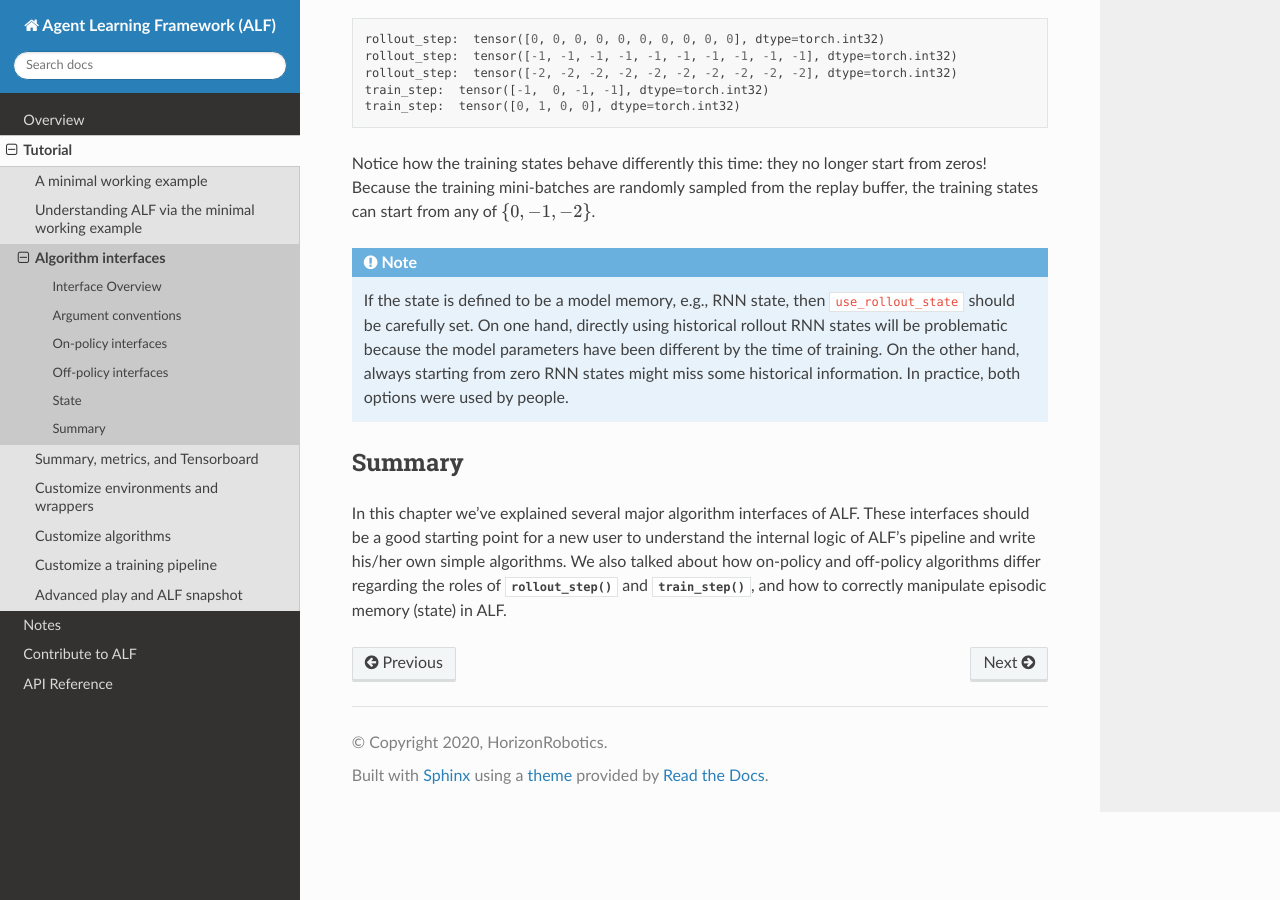
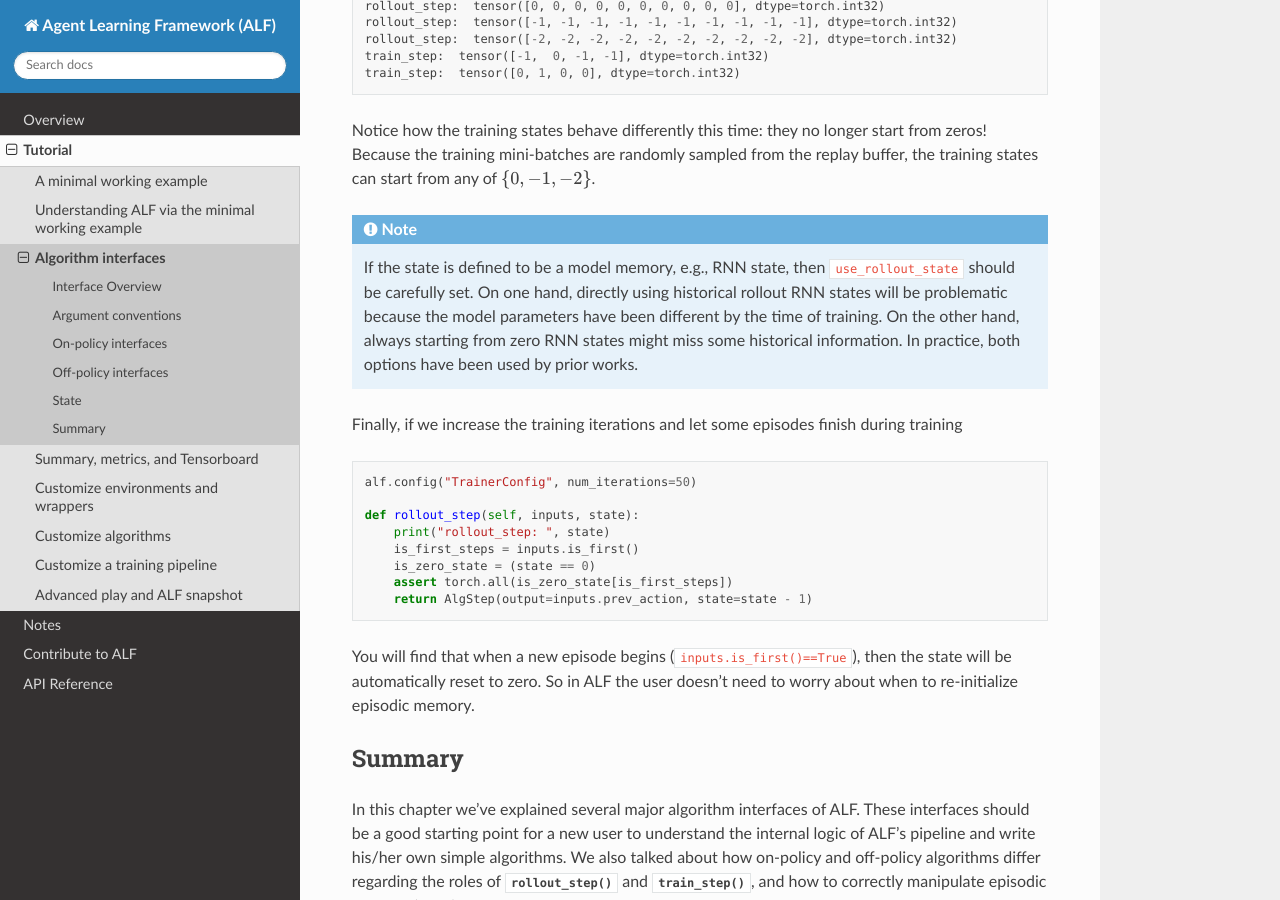
Before and after one commit to HorizonRobotics/alf, a Sphinx documentation site: the page built from docs/tutorial/algorithm_interfaces.rst, in a window 1280 px wide and 900 px high, scrolled down 8137 px. Built offline with Sphinx 7.4.7 and the Read the Docs theme 2.0.0, drawn with Linux system fonts in a browser that asks for light colours; pages that are not in the unit, such as notebooks, are missing from menus.

Commit message:
add state resetting paragraph

```diff
--- a/docs/tutorial/algorithm_interfaces.rst
+++ b/docs/tutorial/algorithm_interfaces.rst
@@ -355,13 +355,11 @@ to be optimized:
 
     def rollout_step(self, inputs, state):
         print("rollout_step: ", state)
-        return AlgStep(output=inputs.prev_action,
-                       state=state - 1)
+        return AlgStep(output=inputs.prev_action, state=state - 1)
 
     def train_step(self, inputs, state, rollout_info):
         print("train_step: ", state)
-        return AlgStep(output=inputs.prev_action,
-                       state=state + 1)
+        return AlgStep(output=inputs.prev_action, state=state + 1)
 
     def calc_loss(self, info):
         return LossInfo()
@@ -434,9 +432,26 @@ buffer, the training states can start from any of :math:`\{0,-1,-2\}`.
     should be carefully set. On one hand, directly using historical rollout RNN states
     will be problematic because the model parameters have been different by the
     time of training. On the other hand, always starting from zero RNN states might
-    miss some historical information. In practice, both options were used by
-    people.
+    miss some historical information. In practice, both options have been used by
+    prior works.
 
+Finally, if we increase the training iterations and let some episodes finish during
+training
+
+.. code-block:: python
+
+    alf.config("TrainerConfig", num_iterations=50)
+
+    def rollout_step(self, inputs, state):
+        print("rollout_step: ", state)
+        is_first_steps = inputs.is_first()
+        is_zero_state = (state == 0)
+        assert torch.all(is_zero_state[is_first_steps])
+        return AlgStep(output=inputs.prev_action, state=state - 1)
+
+You will find that when a new episode begins (``inputs.is_first()==True``),
+then the state will be automatically reset to zero. So in ALF the user doesn't
+need to worry about when to re-initialize episodic memory.
 
 Summary
 -------
```
Also changed, not shown: 1 other file.
